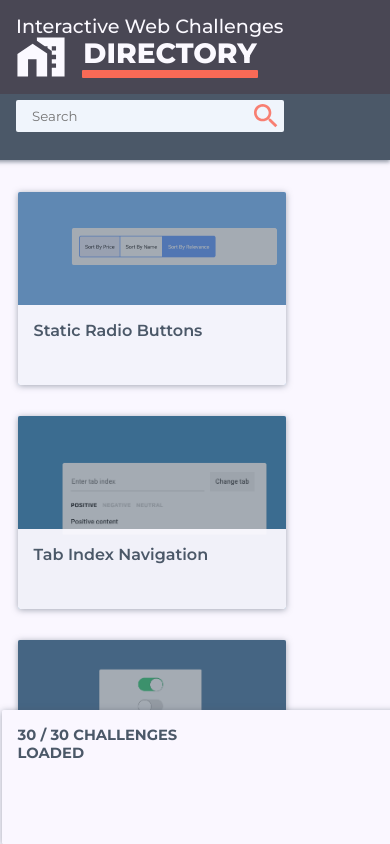
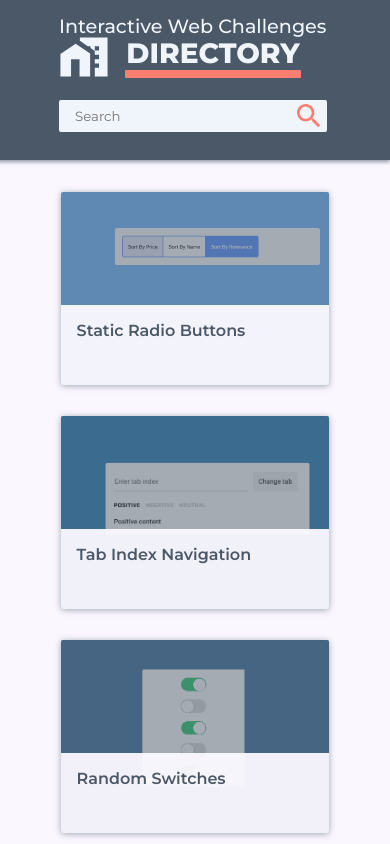
Before and after one commit to nicobartholom3w/interactive_webcomponent_app, an Angular app: page / in a window 390 px wide. Shown: the top 844 px of the page. Built offline with nearby package versions, Linux system fonts and the light colour scheme.

Commit message:
(feat) Cleaned up styles for single column formatting vs larger view.

```diff
--- a/src/app/directory/directory-item/directory-item.component.html
+++ b/src/app/directory/directory-item/directory-item.component.html
@@ -1,4 +1,3 @@
-<div class="link-padding">
 <a class="item">
     <div class="item-container">
         <img class="item__background-img" [src]="challengeItem.imagePath" alt="project-img">
@@ -9,4 +8,3 @@
         </div>
     </div>
 </a>
-</div>
--- a/src/app/directory/directory-item/directory-item.component.scss
+++ b/src/app/directory/directory-item/directory-item.component.scss
@@ -4,9 +4,7 @@
     // width: 17.75rem;
 
 }
-.link-padding {
-    // margin: 2rem 1rem 0 1rem;
-}
+
 .item {
     cursor: pointer;
     background-color: transparent;
--- a/src/app/directory/directory-top/directory-top.component.html
+++ b/src/app/directory/directory-top/directory-top.component.html
@@ -1,6 +1,11 @@
+<div
+    [ngClass]="{'show-scrollTop': windowScrolled}"
+    class="bottom-container">
+    <div class="bottom-container-width">
+        <div class="progress"> {{ challengesLoaded }} / 30 CHALLENGES LOADED</div>
+        <!-- <div class="top-button-container"> -->
             <button
                 (click)="scrollToTop()"
-    [ngClass]="{'show-scrollTop': windowScrolled}"
                 class="button">
                 <div class="button__content">
 
@@ -12,3 +17,6 @@
 
                 </div>
             </button>
+        <!-- </div> -->
+    </div>
+</div>
--- a/src/app/directory/directory-top/directory-top.component.scss
+++ b/src/app/directory/directory-top/directory-top.component.scss
@@ -11,15 +11,18 @@
     display: flex;
     justify-content: space-between;
     float: right;
-    margin: 0rem 2rem 0rem 2rem;
+    // margin: 0rem 2rem 0rem 2rem;
     margin-right: 1.1rem;
     box-sizing: border-box;
     padding: .5rem 1rem;
     cursor: pointer;
     transition: all .5s;
-    opacity: 0;
+    // opacity: 0;
     border-radius: .1rem;
     box-shadow: 0 1px 6px 0 rgba(75, 88, 104, .5);
+    height: 4rem;
+    width: 10.5rem;
+    min-width: 10.5rem;
     &:hover {
         background-color: #4B5868;
         color: white;
@@ -46,7 +49,86 @@
     }
 }
 
+
+
+.bottom-container {
+    display: flex;
+    justify-content: space-between;
+    flex-wrap: wrap;
+    width: 100%;
+    opacity: 0;
+    // margin-top: 1rem;
+    // margin-left: 1.1rem;
+    // margin-right: 1.1rem;
+    // padding: 1rem;
+    position: fixed;
+    margin: auto;
+    bottom: 0;
+    z-index: 10;
+    background-color: rgb(250, 247, 255);
+    box-shadow: 0 1px 6px 0 rgba(75, 88, 104, .5);
+    border-radius: .1rem;
+
+    &-width {
+        width: 100%;
+        max-width: 65rem;
+        margin: auto;
+        display: flex;
+
+        justify-content: space-between;
+    }
+}
+
+.top-button-container {
+    // padding-right: 1.1rem;
+    // width: 16.75rem;
+    // background-color: purple;
+    width: 100%;
+}
+
+.progress {
+    color: rgb(75, 88, 104);
+    font-family: 'Montserrat', sans-serif;
+    font-size: 1rem;
+    font-weight: bold;
+    width: 100%;
+    width: 16.75rem;
+    min-width: 16.75rem;
+    margin-left: 1.1rem;
+    // box-sizing: border-box;
+}
+
 .show-scrollTop {
     opacity: 1;
+}
 
+@media screen and (max-width: 613px) {
+    .bottom-container {
+
+
+        &-width {
+            width: 16.75rem;
+            display: flex;
+            flex-direction: column;
+            align-items: center;
+            justify-content: center;
+        }
+    }
+    .progress {
+        padding: 0 0rem 1rem 0;
+        text-align: center;
+        margin: 0;
+        margin-right: 0.1rem;
+
+    }
+
+    .top-button-container {
+        display: flex;
+        justify-content: center;
+        padding-right: 0;
+        margin: 0;
+    }
+    .button {
+        margin: 0;
+    }
 }
--- a/src/app/directory/directory-top/directory-top.component.ts
+++ b/src/app/directory/directory-top/directory-top.component.ts
@@ -1,4 +1,4 @@
-import { Component, ElementRef, HostListener, OnInit, QueryList, ViewChildren } from '@angular/core';
+import { Component, ElementRef, HostListener, Input, OnInit, QueryList, ViewChildren } from '@angular/core';
 
 @Component({
   selector: 'app-directory-top',
@@ -6,6 +6,7 @@ import { Component, ElementRef, HostListener, OnInit, QueryList, ViewChildren }
   styleUrls: ['./directory-top.component.scss']
 })
 export class DirectoryTopComponent implements OnInit {
+  @Input() challengesLoaded: number;
   @HostListener('window:scroll', ['$event'])
     onWindowScroll(event: Event) {
       // console.log(window.pageYOffset);
--- a/src/app/directory/directory/directory.component.html
+++ b/src/app/directory/directory/directory.component.html
@@ -19,12 +19,9 @@
             <app-directory-item [routerLink]="['challenges']"></app-directory-item>
             <app-directory-item [routerLink]="['challenges']"></app-directory-item>           -->
         </div>
-        <div class="bottom-container">
-            <div class="progress">{{ numDisplayed }} / 30 CHALLENGES LOADED</div>
-            <div class="top-button-container">
-                <app-directory-top [routerLink]="['']"></app-directory-top>
-            </div>
-        </div>
+
     </div>
-
 </div>
+<app-directory-top
+            [challengesLoaded]="numDisplayed"
+            [routerLink]="['']"></app-directory-top>
--- a/src/app/directory/directory/directory.component.scss
+++ b/src/app/directory/directory/directory.component.scss
@@ -5,12 +5,13 @@
 
         margin-left: .1rem;
         margin-right: .1rem;
+
     }
     &__items {
         display: flex;
         justify-content: space-between;
         flex-wrap: wrap;
-        padding-bottom: 8rem;
+        padding-bottom: 7rem;
     }
 }
 
@@ -24,22 +25,7 @@
     height: 12rem;
 }
 
-.bottom-container {
-    display: flex;
-    justify-content: space-between;
-    width: 100%;
-    // margin-top: 1rem;
-    // margin-left: 1.1rem;
-    // margin-right: 1.1rem;
-    padding: 1rem;
-    position: fixed;
-    margin: auto;
-    bottom: 0;
-    z-index: 10;
-    background-color: rgb(250, 247, 255);
-    box-shadow: 0 1px 6px 0 rgba(75, 88, 104, .5);
-    border-radius: .1rem;
-}
+
 
 .hidden {
     visibility: hidden;
@@ -52,20 +38,12 @@
     // display: none;
 }
 
-.top-button-container {
-    padding-right: 1.1rem;
+@media screen and (max-width: 613px) {
+    .directory {
+        width: 19rem;
+        margin: auto;
+    }
+    .directory__items {
+        padding-bottom: 9rem;
+    }
 }
-
-.progress {
-    color: rgb(75, 88, 104);
-    font-family: 'Montserrat', sans-serif;
-    font-size: .92rem;
-    font-weight: bold;
-    // display: flex;
-    // justify-content: center;
-    // align-items: center;
-    // padding: 1rem;
-
-    width: 16.75rem;
-    box-sizing: border-box;
-}
--- a/src/app/header/header.component.scss
+++ b/src/app/header/header.component.scss
@@ -107,7 +107,8 @@
         flex-direction: column;
         justify-content: space-between;
         transition: all .3s;
-
+        width: 16.75rem;
+        border-radius: .1rem;
         &:hover {
             color: #FBF9FF;
             background-color:  #494754;
@@ -238,6 +239,8 @@
 
         &__content {
             flex-direction: column;
+            width: 19rem;
+            // max-width: 16.75rem;
         }
     }
     .search {
```
Lines whose indentation alone changed are shown as unchanged.
